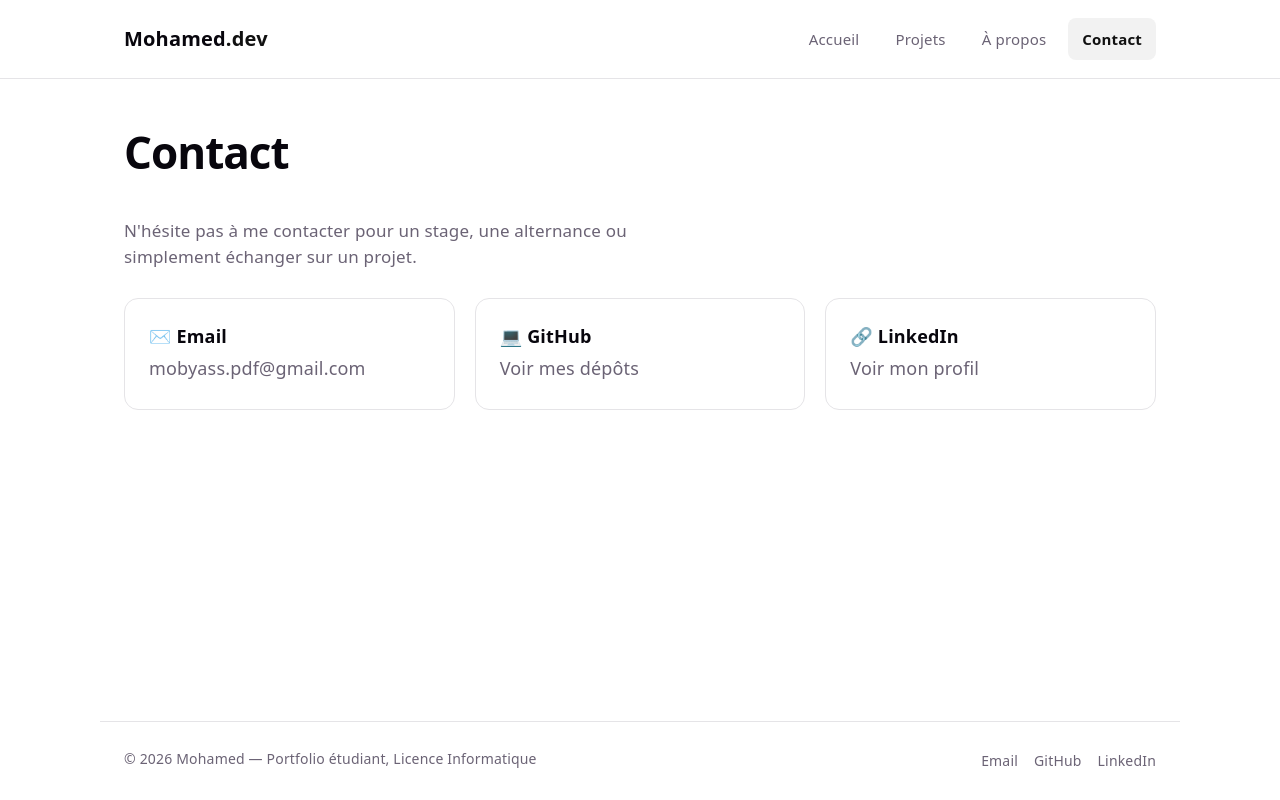
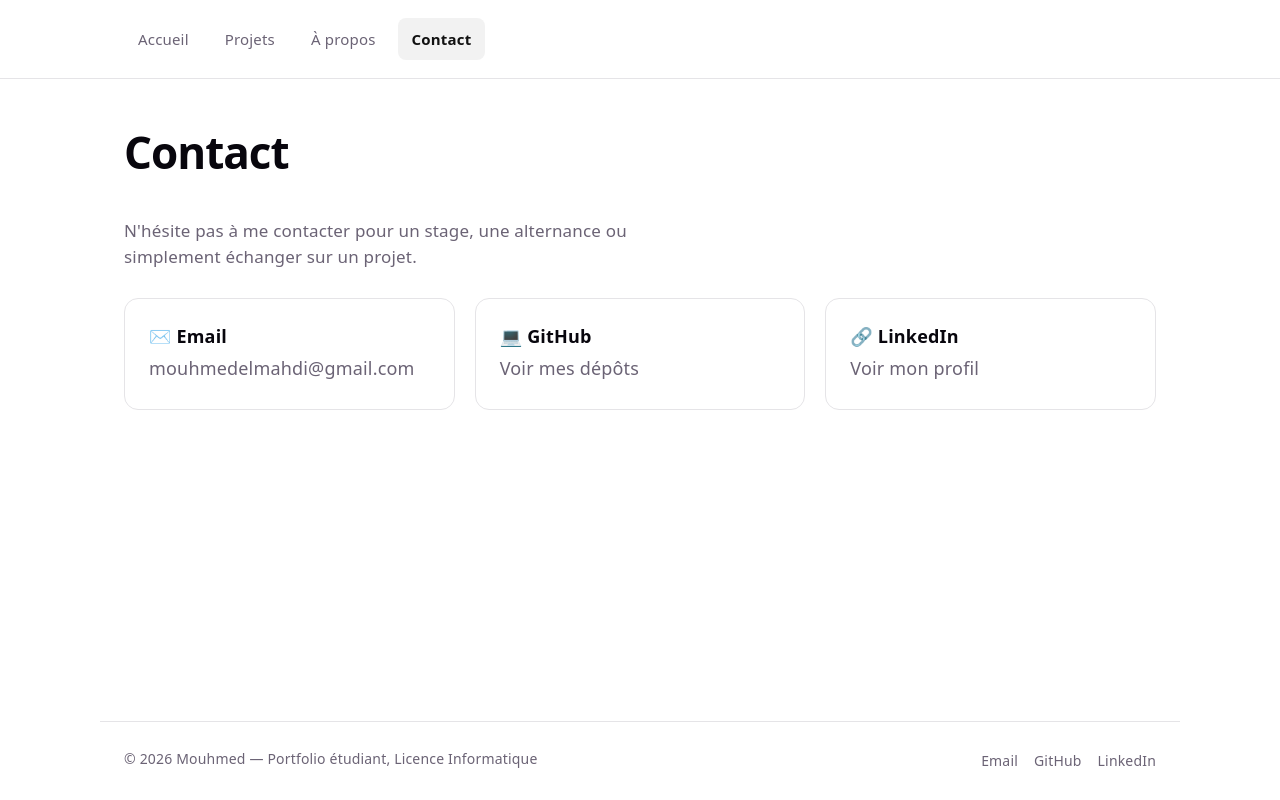
Before and after one commit to Mhmd-vev/portfolio, a React (Vite) app: page /contact in a window 1280 px wide. Built offline with nearby package versions, Linux system fonts and the light colour scheme.

Commit message:
Corrige le prénom, retire le favicon et le logo de la navbar

```diff
--- a/index.html
+++ b/index.html
@@ -2,7 +2,7 @@
 <html lang="en">
   <head>
     <meta charset="UTF-8" />
-    <link rel="icon" type="image/svg+xml" href="/favicon.svg" />
+    <link rel="icon" href="data:," />
     <meta name="viewport" content="width=device-width, initial-scale=1.0" />
     <meta name="description" content="Portfolio d'étudiant en licence informatique - projets, compétences et contact." />
     <title>Mon Portfolio</title>
--- a/src/components/Footer.jsx
+++ b/src/components/Footer.jsx
@@ -2,7 +2,7 @@ function Footer() {
   const year = new Date().getFullYear()
   return (
     <footer className="footer">
-      <p>© {year} Mohamed — Portfolio étudiant, Licence Informatique</p>
+      <p>© {year} Mouhmed — Portfolio étudiant, Licence Informatique</p>
       <div className="footer-links">
         <a href="mailto:mobyass.pdf@gmail.com">Email</a>
         <a href="https://github.com/" target="_blank" rel="noreferrer">
--- a/src/components/Navbar.jsx
+++ b/src/components/Navbar.jsx
@@ -11,9 +11,6 @@ function Navbar() {
   return (
     <header className="navbar">
       <div className="navbar-inner">
-        <NavLink to="/" className="brand" end>
-          Mohamed<span className="brand-accent">.dev</span>
-        </NavLink>
         <nav className="nav-links">
           {links.map((link) => (
             <NavLink
--- a/src/index.css
+++ b/src/index.css
@@ -115,16 +115,6 @@ main {
   justify-content: space-between;
   flex-wrap: wrap;
   gap: 12px;
-}
-
-.brand {
-  font-size: 20px;
-  font-weight: 700;
-  color: var(--text-h);
-}
-
-.brand-accent {
-  color: var(--accent);
 }
 
 .nav-links {
--- a/src/pages/Contact.jsx
+++ b/src/pages/Contact.jsx
@@ -10,7 +10,7 @@ function Contact() {
       <div className="contact-grid">
         <a className="contact-card" href="mailto:mobyass.pdf@gmail.com">
           <h3>✉️ Email</h3>
-          <p>mobyass.pdf@gmail.com</p>
+          <p>mouhmedelmahdi@gmail.com</p>
         </a>
         <a
           className="contact-card"
--- a/src/pages/Home.jsx
+++ b/src/pages/Home.jsx
@@ -7,7 +7,7 @@ function Home() {
       <section className="hero">
         <p className="hero-eyebrow">Étudiant en Licence Informatique — 3e année</p>
         <h1>
-          Salut, moi c'est <span className="highlight">Mohamed</span>.
+          Salut, moi c'est <span className="highlight">Mouhmed</span>.
         </h1>
         <p className="hero-subtitle">
           Je développe des applications et j'explore différents langages, du bas
```
